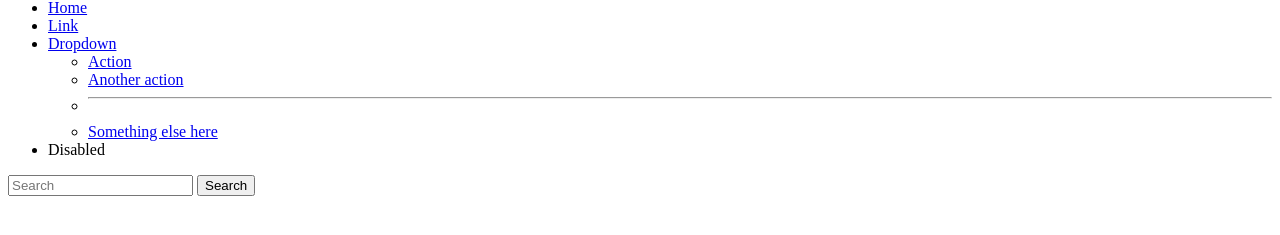
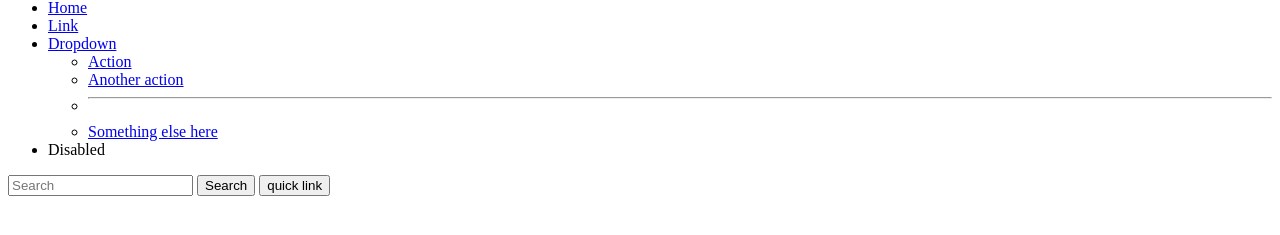
Before and after one commit to Ganesh-07-p/Web-site, a plain HTML site: page index.html in a window 1280 px wide. Shown: the part 43-278 px from the top of the page. Drawn offline with Linux system fonts and the light colour scheme.

Commit message:
changes done

```diff
--- a/index.html
+++ b/index.html
@@ -38,6 +38,7 @@
             <form class="d-flex" role="search">
               <input class="form-control me-2" type="search" placeholder="Search" aria-label="Search">
               <button class="btn btn-outline-success" type="submit">Search</button>
+              <button class="btn btn-outline-success" type="submit">quick link</button>
             </form>
           </div>
         </div>
```
